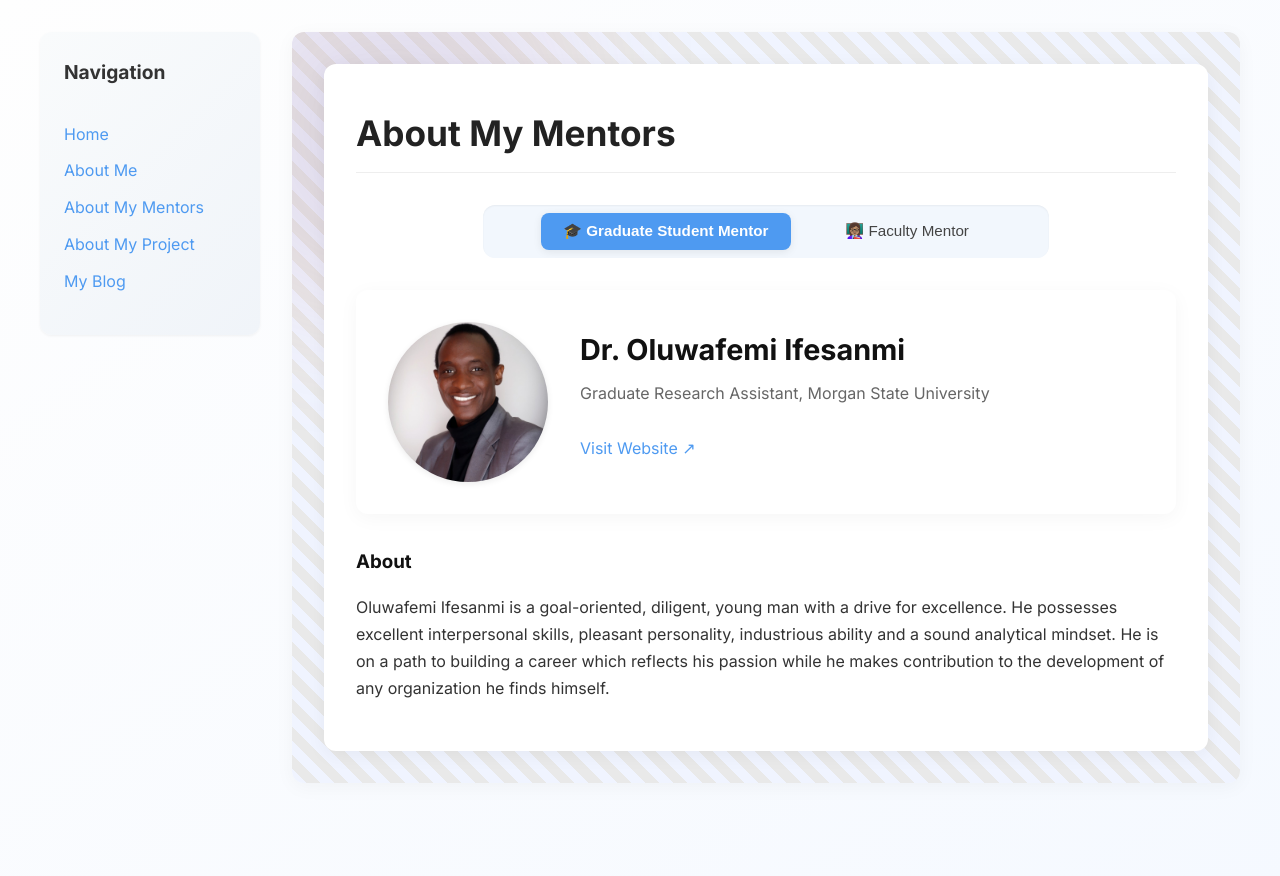
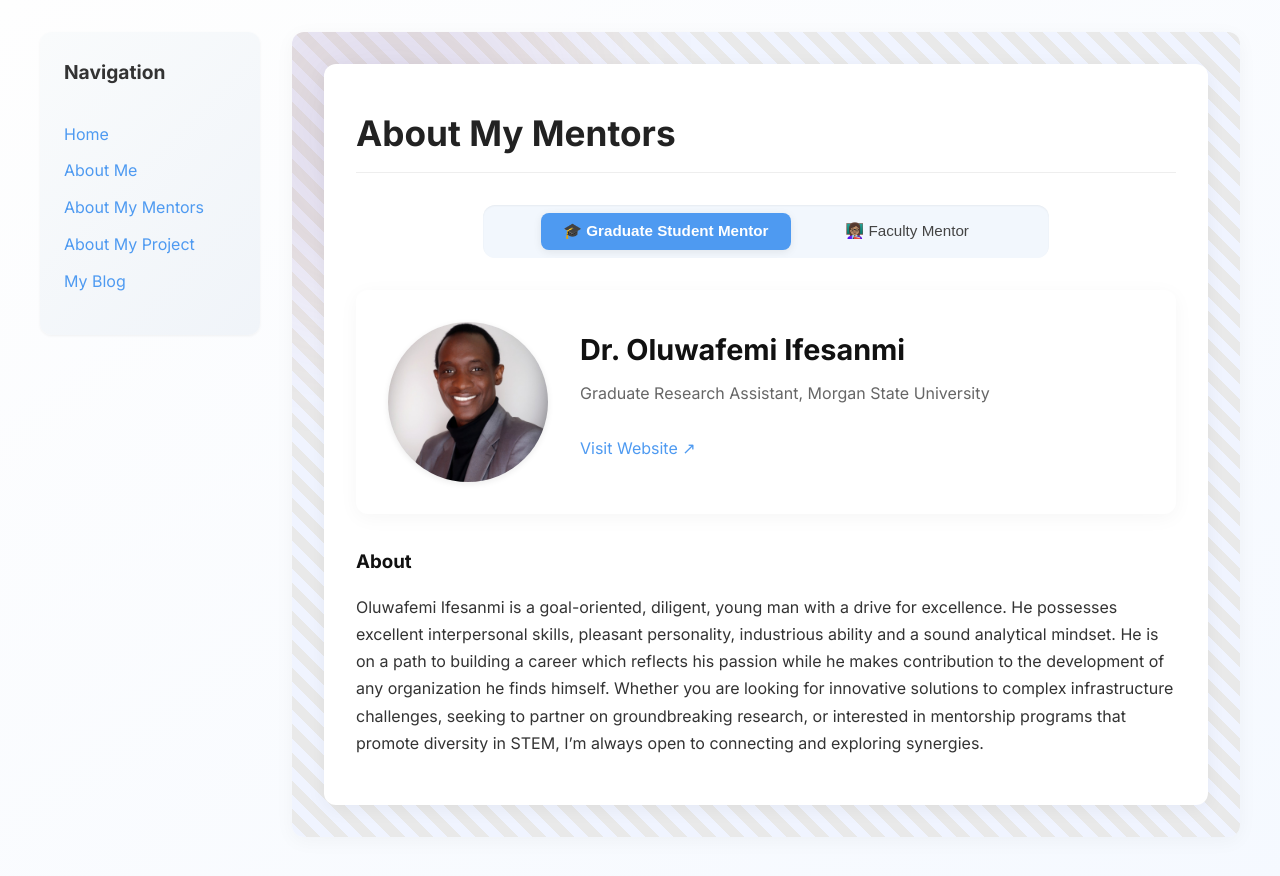
Before and after one commit to Kambili/Kambili.github.io, a Jekyll site: the page built from pages/about-my-mentor.md, in a window 1280 px wide. Shown: the top 876 px of the page. Built offline with Jekyll 4.4.1, drawn with Linux system fonts in a browser that asks for light colours; part of the change alters nothing that is shown.

Commit message:
Update about-my-mentor.md

```diff
--- a/pages/about-my-mentor.md
+++ b/pages/about-my-mentor.md
@@ -10,6 +10,7 @@ graduate_mentor:
   website: http://www.linkedin.com/in/oluwafemi-ifesanmi/
   bio: |
     Oluwafemi Ifesanmi is a goal-oriented, diligent, young man with a drive for excellence. He possesses excellent interpersonal skills,     pleasant personality, industrious ability and a sound analytical mindset. He is on a path to building a career which reflects his          passion while he makes contribution to the development of any organization he finds himself.
+    Whether you are looking for innovative solutions to complex infrastructure challenges, seeking to partner on groundbreaking research,    or interested in mentorship programs that promote diversity in STEM, I’m always open to connecting and exploring synergies.
 
 faculty_mentor:
   name: Steve Efe
@@ -17,14 +18,10 @@ faculty_mentor:
   image: /assets/images/steve efe.jpg
   website: http://www.linkedin.com/in/drsteveefe
   bio: |
-    Driven by a passion for leveraging cutting-edge technologies to solve real-world engineering challenges, I am a civil engineering        professor and AI-certified scientist with over 15 years of experience in research, teaching, and infrastructure innovation. My expertise   spans smart infrastructure design, transportation systems, and sustainable urban development, with a focus on applying AI, machine         learning, and advanced materials to enhance the resilience and longevity of infrastructure systems.
+    Dr. Steve is a civil engineering professor and AI-certified scientist with over 15 years of experience in research, teaching, and        infrastructure innovation. Driven by a passion for applying cutting-edge technologies to real-world engineering challenges, his work       spans smart infrastructure design, transportation systems, and sustainable urban development. He specializes in integrating artificial     intelligence, machine learning, and advanced materials to improve the resilience and longevity of infrastructure systems.
 
-    I have successfully led and collaborated on multiple nationally funded research projects, securing over $2 million in grants from       prestigious organizations like the National Science Foundation (NSF), the Department of Energy (DOE), and the Department of                Transportation (DOT). My current work includes pioneering efforts to develop hybrid biomimetic adhesives for aging infrastructures and     implementing AI-driven strategies to optimize infrastructure sustainability.
+    Dr. Steve has led and collaborated on numerous nationally funded research projects, securing over $2 million in grants from              leading organizations such as the National Science Foundation (NSF), the Department of Energy (DOE), and the Department of                 Transportation (DOT). His current research includes pioneering efforts to develop hybrid biomimetic adhesives for aging infrastructure     and implementing AI-driven strategies to enhance infrastructure sustainability.
 
-    Beyond research, I am deeply committed to mentoring the next generation of engineers. I have created inclusive mentoring programs for   underrepresented students, guiding them to excel in STEM disciplines and pursue leadership roles in engineering and technology. I also     collaborate with industry leaders and academic institutions to design forward-thinking engineering curricula that integrate emerging       technologies and real-world problem-solving.
-
-    Whether you are looking for innovative solutions to complex infrastructure challenges, seeking to partner on groundbreaking research,   or interested in mentorship programs that promote diversity in STEM, I’m always open to connecting and exploring synergies.
-
-    Oluwafemi has fervent passion for leveraging technology to drive innovation, where he brings unique blend of technical expertise and     strategic insight to every project. His experience in software development, project management, and IT controls has equipped him with      the skills to navigate complex challenges and deliver exceptional results.
+    In addition to his research, Dr. Steve is deeply committed to mentorship and education. He has established inclusive mentoring           programs to support underrepresented students in STEM, helping them excel academically and develop into future leaders in engineering      and technology. He also partners with industry and academic institutions to design innovative engineering curricula that combine           emerging technologies with real-world problem-solving.
 
 ---
```
